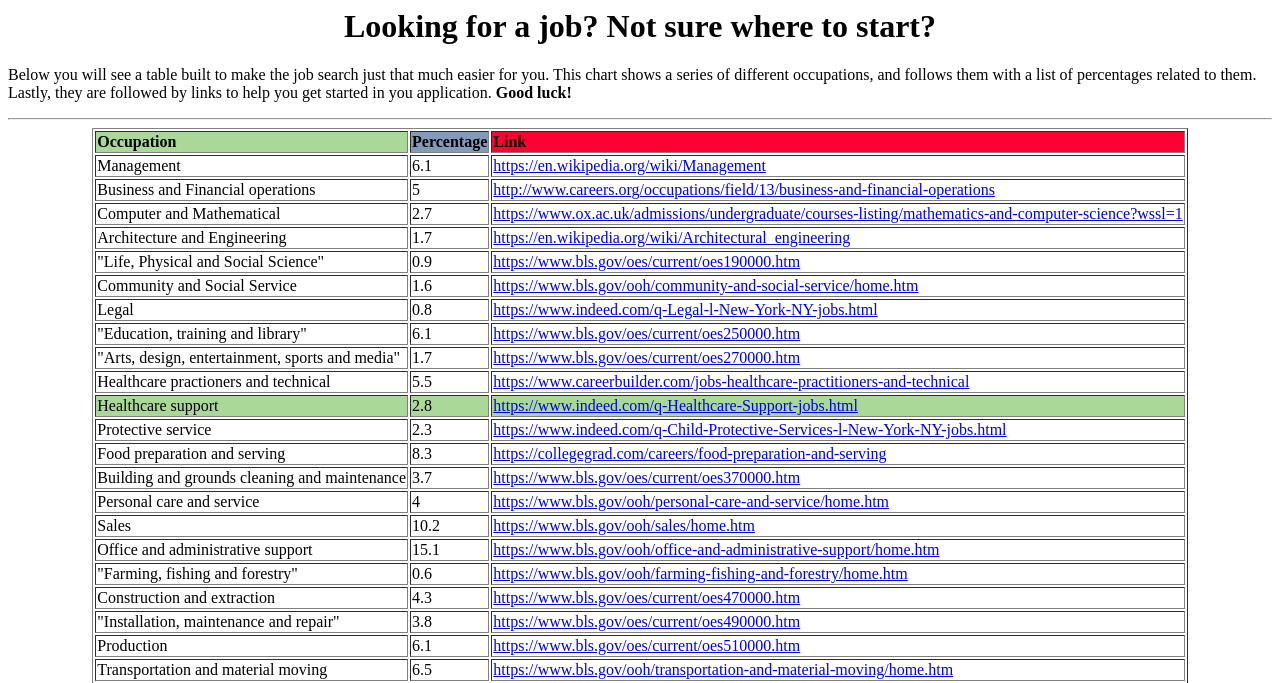
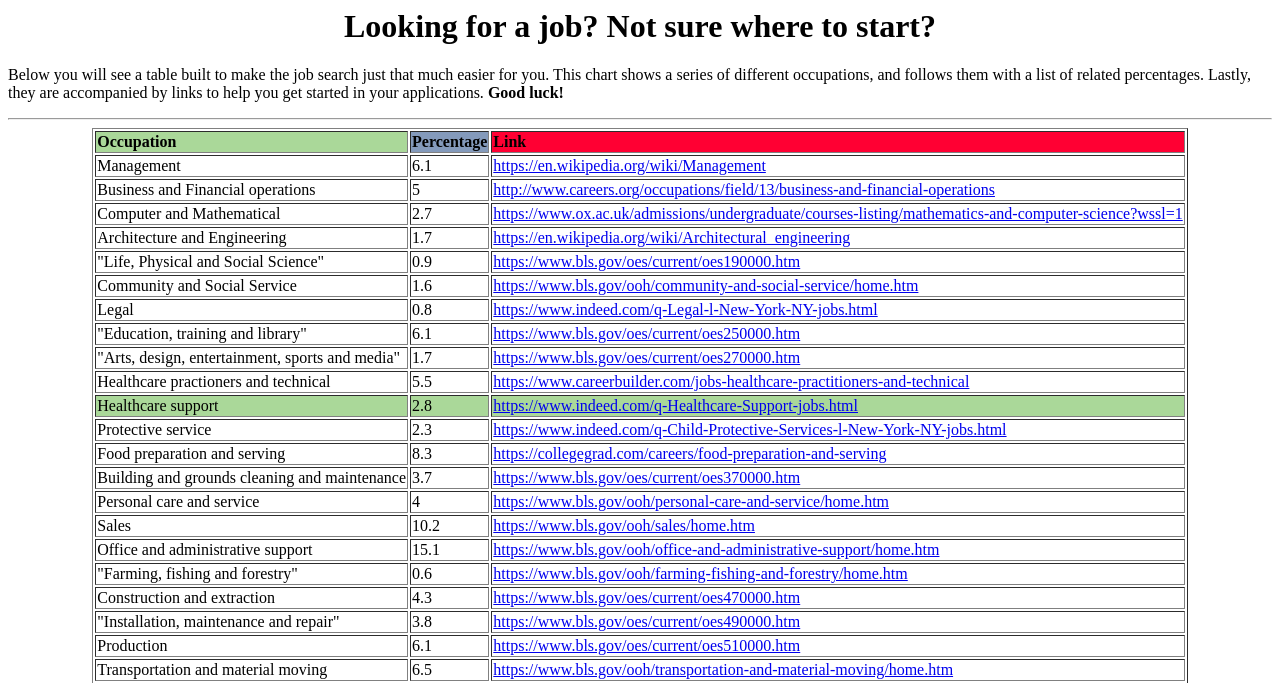
Before and after one commit to kionkina/KB-Toys, a Flask app: page /occupations in a window 1280 px wide. Shown: the top 683 px of the page. Run offline with Flask 2, Linux system fonts and the light colour scheme.

Commit message:
fixed spelling

```diff
--- a/templates/speed.html
+++ b/templates/speed.html
@@ -5,7 +5,7 @@
   </head>
   <body>
     <center><h1>Looking for a job? Not sure where to start?</h1></center>
-    <p>Below you will see a table built to make the job search just that much easier for you. This chart shows a series of different occupations, and follows them with a list of percentages related to them. Lastly, they are followed by links to help you get started in you application. <b>Good luck!</b></p>
+    <p>Below you will see a table built to make the job search just that much easier for you. This chart shows a series of different occupations, and follows them with a list of related percentages. Lastly, they are accompanied by links to help you get started in your applications. <b>Good luck!</b></p>
     <hr>
     <center>
       <table border="1" >
```
